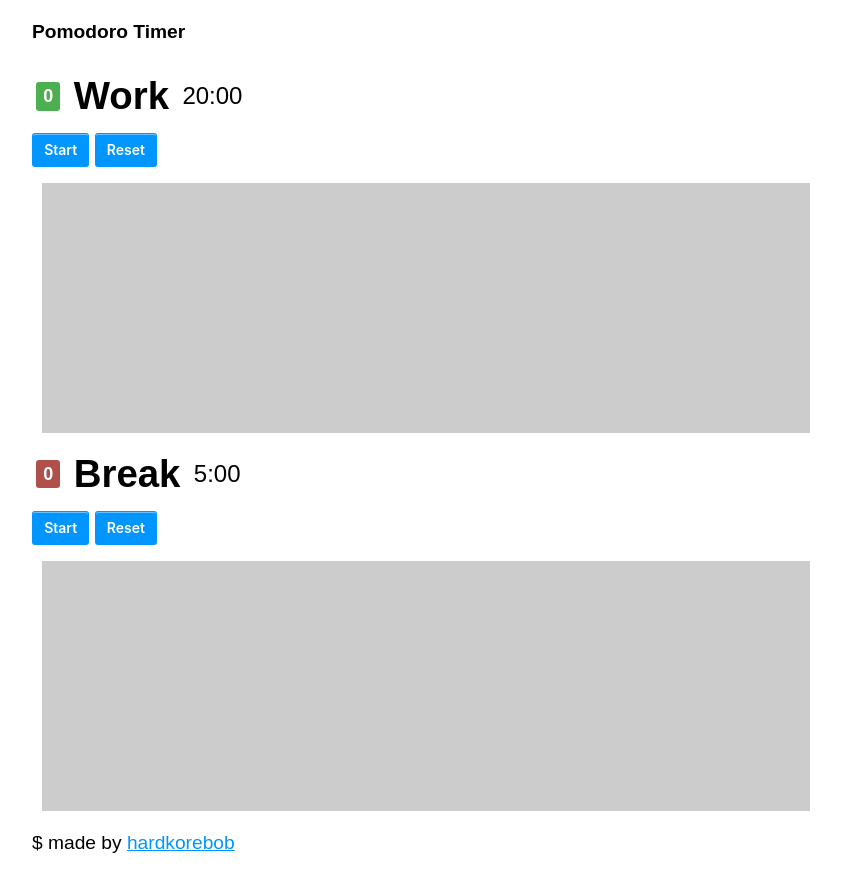
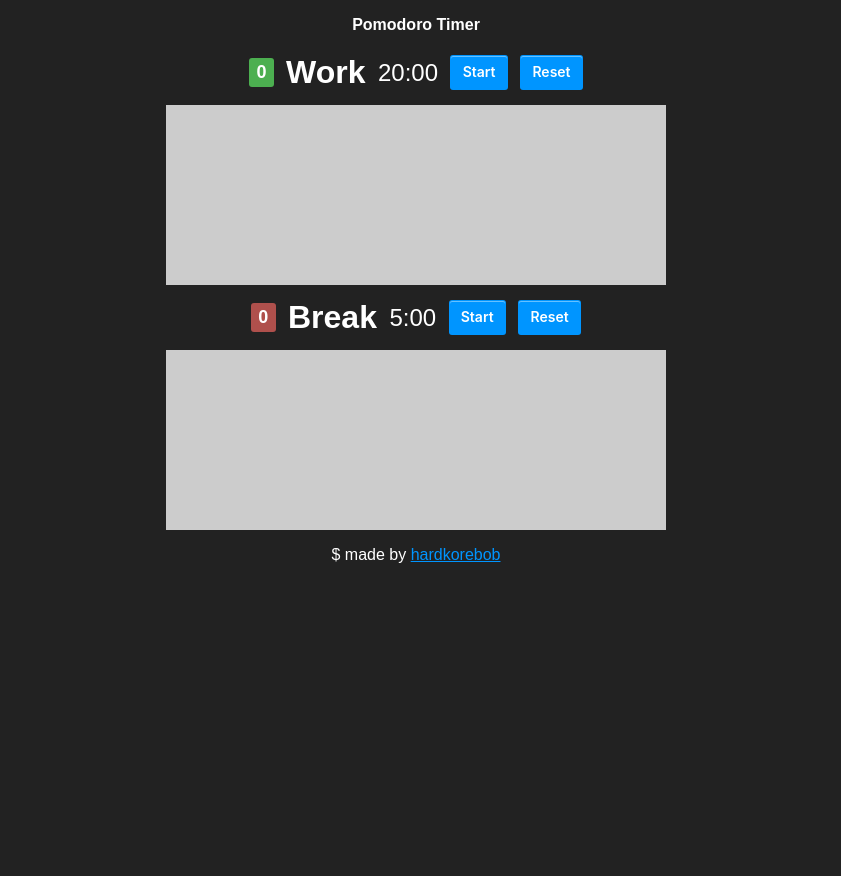
Before and after one commit to hardkorebob/hardkorebob.github.io, a plain HTML site: page timer.html in a window 1280 px wide. Shown: the whole page, without its empty margins (224-1065 px from the left). After the commit the page ends 800 px from the top, so only its background shows below. Drawn offline with Linux system fonts and the light colour scheme.

Commit message:
Update timer.html

```diff
--- a/timer.html
+++ b/timer.html
@@ -5,55 +5,43 @@
     <meta name="viewport" content="width=device-width, initial-scale=1.0">
     <title>Pomodoro Timer $made by hardkorebob</title>
     <style>
-      @media (prefers-color-scheme: dark){
-		body {color:#fff;background:#000}
-		a:link {color:#9cf}
-		a:hover, a:visited:hover {color:#cef}
-		a:visited {color:#c9f}
-	}
+        body {
+            font-family: Arial, sans-serif;
+            text-align: center;
+            background-color: #222;
+            color: #FFF;
 
-	  @media print{
-		body{
-			max-width:none
-		}
-	  }
-
-	  body{
-		margin:1em auto;
-		max-width:40em;
-		padding:0 .62em;
-		font:1.2em/1.62 sans-serif;
-		line-height:1.4;
-	 }
+        }
 
         .timer {
             font-size: 24px;
         }
 
-        #progress {
+       .progress-container {
             width: 100%;
-            height: 250px;
-            background-color: #ccc;
-            margin: 10px;
+            display: flex;
+            max-width: 500px;
+            margin: 10px auto; /* Center the progress bars */
         }
 
-        #progress2 {
+        .progress-bar {
             width: 100%;
-            height: 250px;
+
+            height: 180px;
             background-color: #ccc;
         }
-
-        #bar {
+        .bar {
             height: 100%;
             width: 0;
             background-color: #4caf50;
         }
 
-        #bar2 {
+        .bar2 {
             height: 100%;
             width: 0;
             background-color: #af504c;
         }
+
 
         a:link {
             color: #0095ff;
@@ -107,27 +95,33 @@
     </style>
 </head>
 <body>
-    <p><strong>Pomodoro Timer</strong></p>
+     <p><strong>Pomodoro Timer</strong></p>
     <div id="counter">
         <div class="numberCircle" id="workCount" style="background:#4caf50;">0</div>
         <h1>Work</h1>
         <div class="timer" id="timer">20:00</div>
-    </div>
+
     <button class="button" role="button" onclick="startTimer()">Start</button>
     <button class="button" role="button" onclick="resetTimer()">Reset</button>
-    <div id="progress">
-        <div id="bar"></div>
+    </div>
+    <div class="progress-container">
+        <div class="progress-bar">
+            <div class="bar" id="bar"></div>
+        </div>
     </div>
 
     <div id="counter">
         <div class="numberCircle" id="breakCount" style="background:#af504c;">0</div>
         <h1>Break</h1>
         <div class="timer" id="timer2">5:00</div>
-    </div>
+
     <button class="button" role="button" onclick="startTimer2()">Start</button>
     <button class="button" role="button" onclick="resetTimer2()">Reset</button>
-    <div id="progress">
-        <div id="bar2"></div>
+    </div>
+    <div class="progress-container">
+        <div class="progress-bar">
+            <div class="bar2" id="bar2"></div>
+        </div>
     </div>
     <p>$ made by <a href="https://www.instagram.com/hardkorebob">hardkorebob</a></p>
 
```
